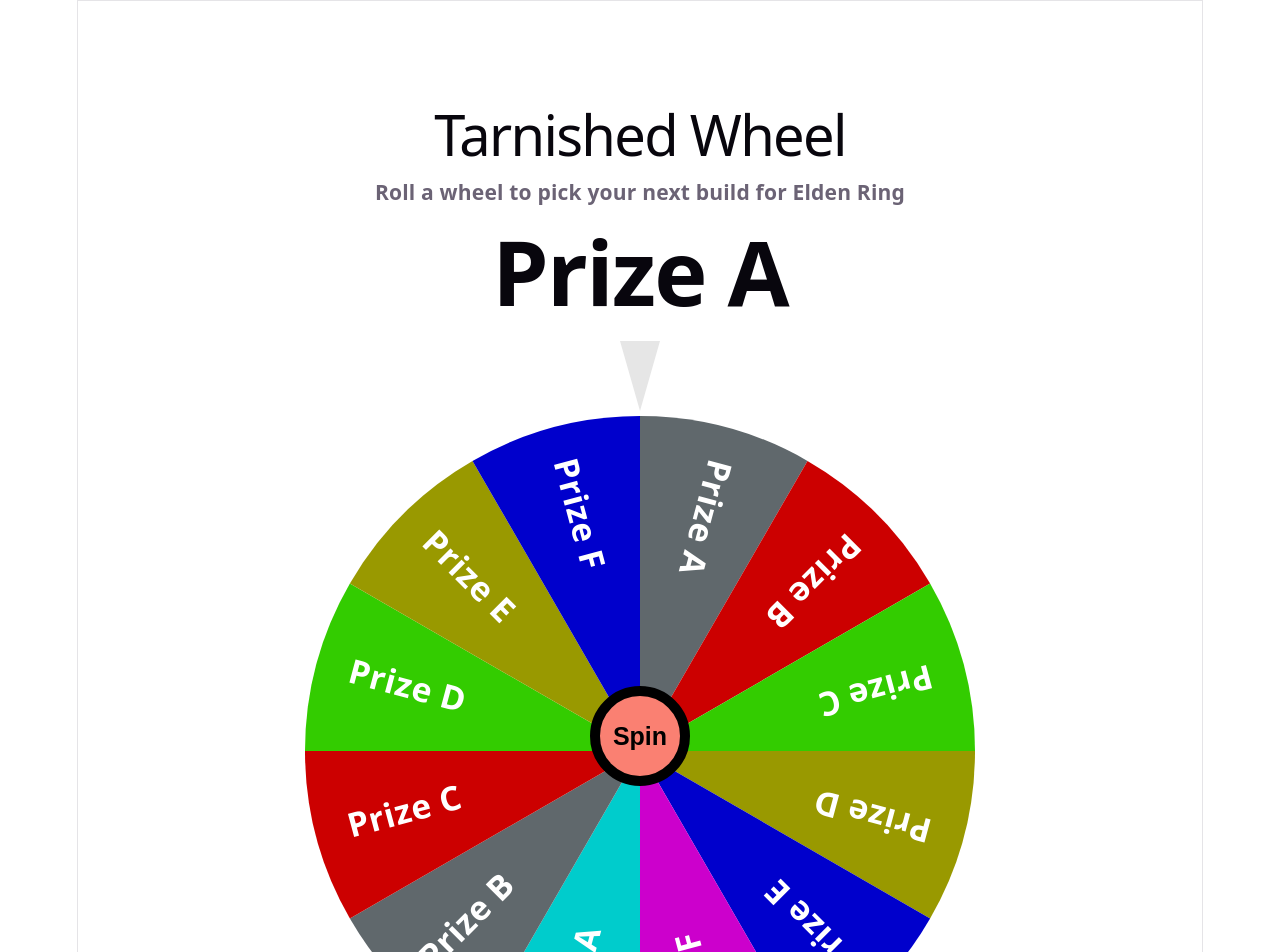
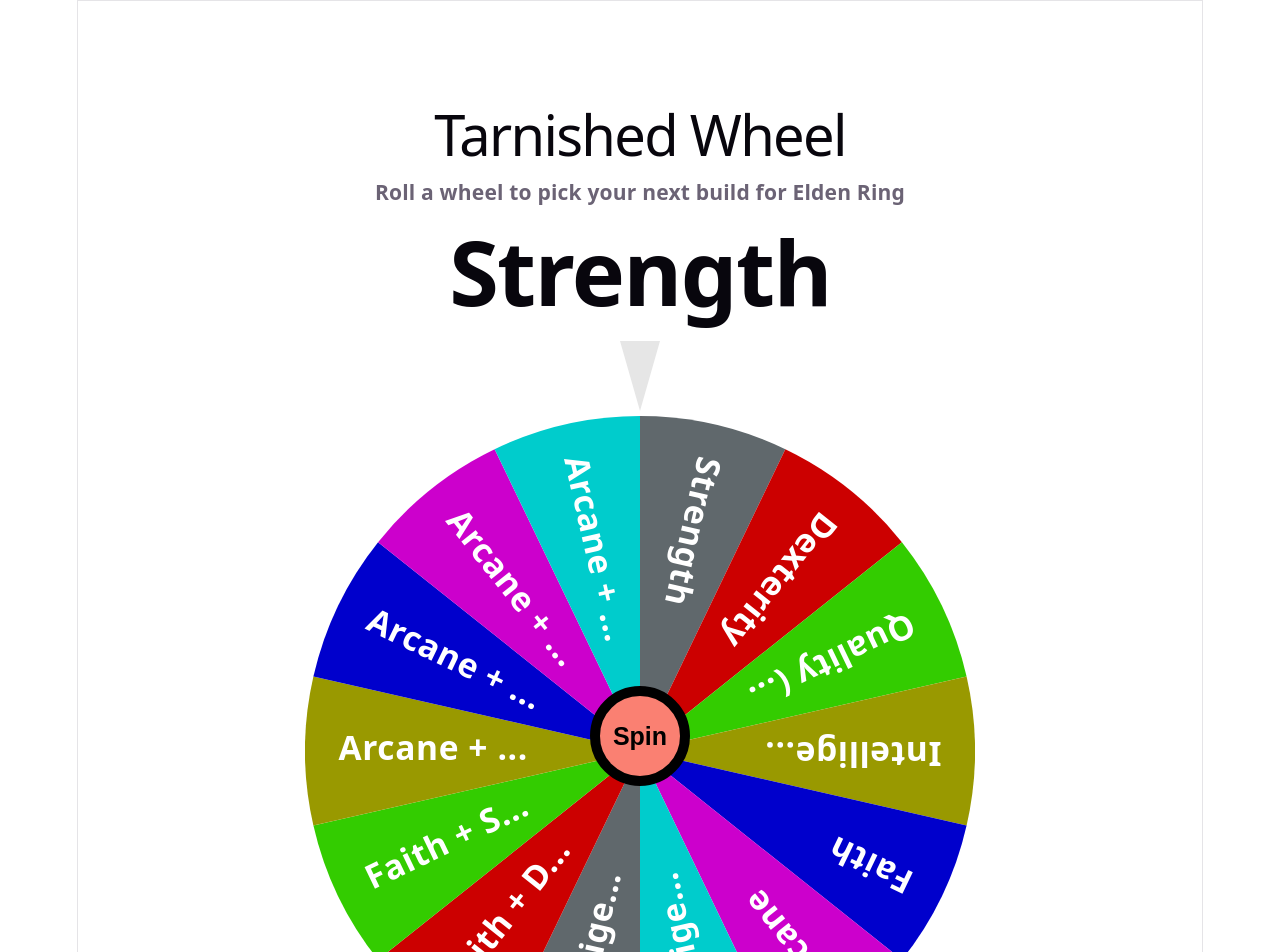
Before and after one commit to EZRA-DVLPR/TarnishedWheel, a React (Vite) app: page / in a window 1280 px wide. Shown: the top 952 px of the page. Built offline with nearby package versions, Linux system fonts and the light colour scheme.

Commit message:
passthrough for wheel data!

```diff
--- a/src/App.tsx
+++ b/src/App.tsx
@@ -241,7 +241,7 @@ function App() {
 			<Header />
 
 			<section id="center">
-				<Wheel />
+				<Wheel data={StatData} />
 
 				{/*TODO: I am curious on the UI/UX, since it shifts the stuff down. Fiddle with empty space so that it doesn't move the rest of the data vertically*/}
 				{selectedWheel !== "Custom" ? (
@@ -329,8 +329,6 @@ function App() {
 						</button>
 					</div>
 				) : null}
-
-				<SliceList key={selectedWheel} segments={selWheel} />
 			</section>
 
 			<Footer />
--- a/src/components/Wheel.tsx
+++ b/src/components/Wheel.tsx
@@ -1,4 +1,9 @@
 import { useState } from "react";
+
+import StatData from "../data/StatBuilds.json";
+import WeaponData from "../data/WeaponBuilds.json";
+import ThemeData from "../data/ThemeBuilds.json";
+import ConceptData from "../data/ConceptBuilds.json";
 
 //INFO: list of the first 7 non-black ANSI colors
 //see: https://en.wikipedia.org/wiki/ANSI_escape_code#8-bit
@@ -22,29 +27,21 @@ const colors2 = [
 	"#00CCCC",
 ];
 
-// TODO: import the wheel data instead of this for testing
-const SEGMENTS = [
-	"Prize A",
-	"Prize B",
-	"Prize C",
-	"Prize D",
-	"Prize E",
-	"Prize F",
-	"Prize A",
-	"Prize B",
-	"Prize C",
-	"Prize D",
-	"Prize E",
-	"Prize F",
-];
-
 //BUG: There seems to be an issue when you click out of the browser where the button isn't pressable?
 //i'm not sure how to replicate it, but it is consistent whenever i seem to be out of the browser and click something else
 
-//length of arc that the slice will cover in degrees
-const sliceAngleLength = 360 / SEGMENTS.length;
+interface Label {
+	label: string;
+}
 
-function Wheel() {
+interface Data {
+	items: Label[];
+}
+
+function Wheel({ data }: Data) {
+	//length of arc that the slice will cover in degrees
+	const sliceAngleLength = 360 / data.items.length;
+
 	const [rotation, setRotation] = useState(0);
 	const [spinning, setSpinning] = useState(false);
 
@@ -54,7 +51,7 @@ function Wheel() {
 		const normalized = (360 - (rotation % 360) + sliceAngleLength / 2) % 360;
 
 		//return whatever angle is within the pointed arc
-		return Math.floor(normalized / sliceAngleLength) % SEGMENTS.length;
+		return Math.floor(normalized / sliceAngleLength) % data.items.length;
 	})();
 
 	//spins the svg
@@ -79,7 +76,9 @@ function Wheel() {
 			const eased = 1 - (1 - progress) ** 3;
 			setRotation(start + (target - start) * eased);
 			if (progress < 1) requestAnimationFrame(animate);
-			else setSpinning(false);
+			else {
+				setSpinning(false);
+			}
 		};
 		requestAnimationFrame(animate);
 	};
@@ -93,7 +92,7 @@ function Wheel() {
 			{spinning ? (
 				<h1>&nbsp;</h1>
 			) : (
-				<h1 id="wheel-winner">{SEGMENTS[winner]}</h1>
+				<h1 id="wheel-winner">{data.items[winner].label}</h1>
 			)}
 
 			{/* static pointer at top */}
@@ -111,7 +110,7 @@ function Wheel() {
 				style={{ transform: `rotate(${rotation}deg)` }}
 			>
 				<title>Wheel</title>
-				{SEGMENTS.map((label, i) => {
+				{data.items.map((item, index) => {
 					//simplifies calcs
 					const r = size / 2;
 
@@ -119,8 +118,9 @@ function Wheel() {
 					const cx = r;
 					const cy = r;
 
-					const startAngle = (i * sliceAngleLength - 90) * (Math.PI / 180);
-					const endAngle = ((i + 1) * sliceAngleLength - 90) * (Math.PI / 180);
+					const startAngle = (index * sliceAngleLength - 90) * (Math.PI / 180);
+					const endAngle =
+						((index + 1) * sliceAngleLength - 90) * (Math.PI / 180);
 
 					//(x1,y1) is the point where the line segment meets the start of the arc
 					const x1 = cx + r * Math.cos(startAngle);
@@ -146,16 +146,16 @@ function Wheel() {
 					// once the drawing is finished, we add the color
 					// followed by the text
 					return (
-						<g key={label}>
+						<g key={item.label}>
 							<path
 								d={`M ${cx} ${cy}
 								L ${x1},${y1}
 								A ${r} ${r} 0 0 1 ${x2},${y2}
 								Z`}
-								//fill={colors[i % colors.length]}
-								fill={colors2[i % colors.length]}
+								//fill={colors[index % colors.length]}
+								fill={colors2[index % colors.length]}
 								//TODO: needs to be between colors2 and below fill
-								//fill={`hsl(${(i * 360) / SEGMENTS.length}, 70%, 60%)`} //fill={colors2[i % colors.length]}
+								//fill={`hsl(${(index * 360) / data.items.length}, 70%, 60%)`} //fill={colors2[i % colors.length]}
 							/>
 							<text
 								x={lx}
@@ -167,7 +167,9 @@ function Wheel() {
 								fontWeight="bold"
 								transform={`rotate(${mid * (180 / Math.PI) + 180}, ${lx}, ${ly})`}
 							>
-								{label}
+								{item.label.length > 9
+									? `${item.label.slice(0, 9)}...`
+									: item.label}
 							</text>
 						</g>
 					);
--- a/src/data/ConceptBuilds.json
+++ b/src/data/ConceptBuilds.json
@@ -1,5 +1,4 @@
 {
-	"name": "Concepts",
 	"items": [
 		{"label": "Power Stanced Weapon Class"},
 		{"label": "Parry/Riposte Only"},
--- a/src/data/StatBuilds.json
+++ b/src/data/StatBuilds.json
@@ -1,5 +1,4 @@
 {
-	"name": "Statistics",
 	"items": [
 		{"label": "Strength"},
 		{"label": "Dexterity"},
--- a/src/data/ThemeBuilds.json
+++ b/src/data/ThemeBuilds.json
@@ -1,5 +1,4 @@
 {
-	"name": "Theme Builds",
 	"items": [
 		{ "label": "Archer" },
 		{ "label": "Barbarian" },
--- a/src/data/WeaponBuilds.json
+++ b/src/data/WeaponBuilds.json
@@ -1,5 +1,4 @@
 {
-	"name": "Weapon Classes",
 	"items": [
 		{
 			"label": "Daggers",
```
